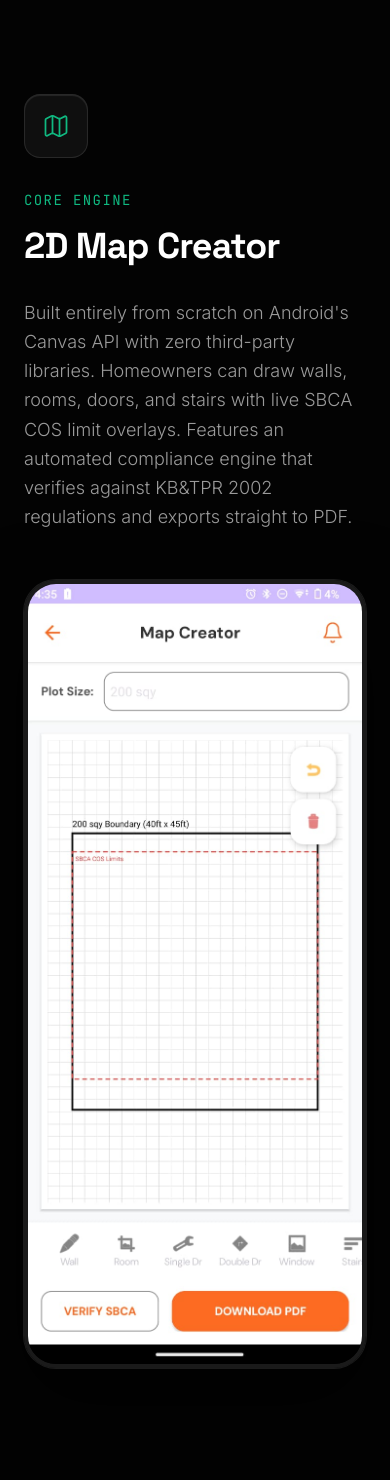
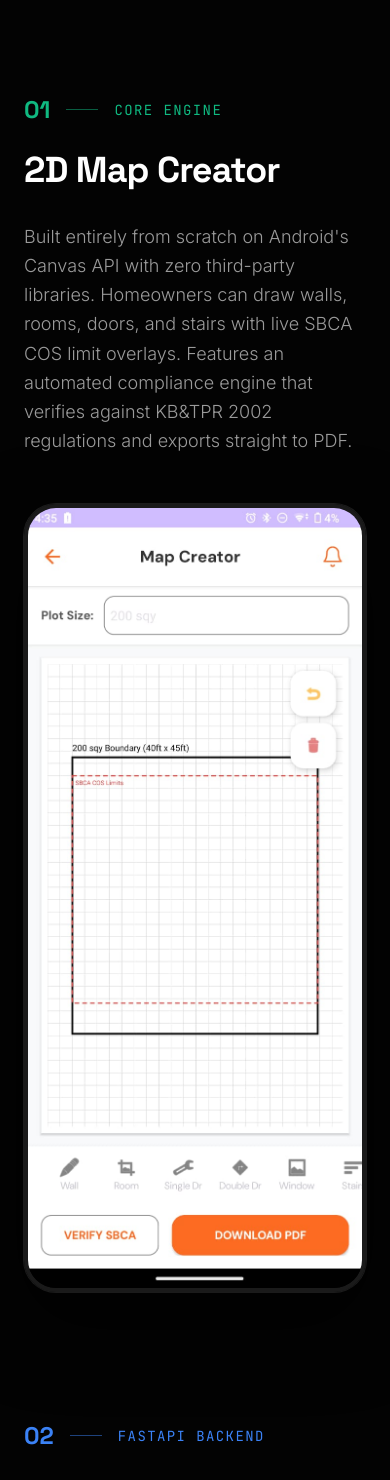
Before and after one commit to Rao-automates/Portfolio, a Next.js app: page / in a window 390 px wide. Shown: the part 6600-8080 px from the top of the page. Built offline with nearby package versions, Linux system fonts and the light colour scheme.

Commit message:
UI: Replaced generic Lucide icons with premium typography indexes for HouseMate Case Study

```diff
--- a/components/HouseMateCaseStudy.jsx
+++ b/components/HouseMateCaseStudy.jsx
@@ -80,10 +80,11 @@ export function HouseMateCaseStudy() {
          {/* Feature 1: Map Creator (Text Left, UI Right) */}
          <div className="flex flex-col lg:flex-row items-center gap-12 lg:gap-24">
             <div className="w-full lg:w-1/2 flex flex-col items-start">
-               <div className="w-16 h-16 rounded-2xl bg-white/5 border border-white/10 flex items-center justify-center mb-8 shadow-[inset_0_1px_1px_rgba(255,255,255,0.1)]">
-                 <Map className="text-emerald-500" size={28} strokeWidth={1.5} />
+               <div className="flex items-center gap-4 mb-6">
+                 <span className="text-emerald-500 font-display text-2xl font-bold">01</span>
+                 <div className="h-[1px] w-8 bg-emerald-500/50" />
+                 <span className="text-emerald-500 font-mono text-sm tracking-widest uppercase">Core Engine</span>
                </div>
-               <span className="text-emerald-500 font-mono text-sm tracking-widest uppercase mb-4 block">Core Engine</span>
                <h3 className="text-4xl md:text-6xl font-display font-bold text-white tracking-tight mb-8">2D Map Creator</h3>
                <p className="text-white/60 leading-relaxed text-lg md:text-xl font-light">
                  Built entirely from scratch on Android's Canvas API with zero third-party libraries. Homeowners can draw walls, rooms, doors, and stairs with live SBCA COS limit overlays. Features an automated compliance engine that verifies against KB&TPR 2002 regulations and exports straight to PDF.
@@ -112,10 +113,11 @@ export function HouseMateCaseStudy() {
                />
             </div>
             <div className="w-full lg:w-1/2 flex flex-col items-start lg:items-end text-left lg:text-right">
-               <div className="w-16 h-16 rounded-2xl bg-white/5 border border-white/10 flex items-center justify-center mb-8 shadow-[inset_0_1px_1px_rgba(255,255,255,0.1)]">
-                 <Calculator className="text-blue-500" size={28} strokeWidth={1.5} />
+               <div className="flex items-center gap-4 mb-6 flex-row-reverse lg:flex-row">
+                 <span className="text-blue-500 font-mono text-sm tracking-widest uppercase lg:order-3">FastAPI Backend</span>
+                 <div className="h-[1px] w-8 bg-blue-500/50 lg:order-2" />
+                 <span className="text-blue-500 font-display text-2xl font-bold lg:order-1">02</span>
                </div>
-               <span className="text-blue-500 font-mono text-sm tracking-widest uppercase mb-4 block">FastAPI Backend</span>
                <h3 className="text-4xl md:text-6xl font-display font-bold text-white tracking-tight mb-8">Cost Estimator</h3>
                <p className="text-white/60 leading-relaxed text-lg md:text-xl font-light">
                  Select a floor plan, enter budget and floor count, and receive a full material BOQ (blocks, cement, steel, plumbing) broken across 3 quality tiers.
@@ -126,10 +128,11 @@ export function HouseMateCaseStudy() {
          {/* Feature 3: Marketplace (Text Left, UI Right) */}
          <div className="flex flex-col lg:flex-row items-center gap-12 lg:gap-24">
             <div className="w-full lg:w-1/2 flex flex-col items-start">
-               <div className="w-16 h-16 rounded-2xl bg-white/5 border border-white/10 flex items-center justify-center mb-8 shadow-[inset_0_1px_1px_rgba(255,255,255,0.1)]">
-                 <Users className="text-purple-500" size={28} strokeWidth={1.5} />
+               <div className="flex items-center gap-4 mb-6">
+                 <span className="text-purple-500 font-display text-2xl font-bold">03</span>
+                 <div className="h-[1px] w-8 bg-purple-500/50" />
+                 <span className="text-purple-500 font-mono text-sm tracking-widest uppercase">Bidding Logic</span>
                </div>
-               <span className="text-purple-500 font-mono text-sm tracking-widest uppercase mb-4 block">Bidding Logic</span>
                <h3 className="text-4xl md:text-6xl font-display font-bold text-white tracking-tight mb-8">Marketplace</h3>
                <p className="text-white/60 leading-relaxed text-lg md:text-xl font-light">
                  Homeowners post projects. Contractors receive push notifications, browse listings, and submit competitive bids. Private chat unlocks upon acceptance.
@@ -158,10 +161,11 @@ export function HouseMateCaseStudy() {
                />
             </div>
             <div className="w-full lg:w-1/2 flex flex-col items-start lg:items-end text-left lg:text-right">
-               <div className="w-16 h-16 rounded-2xl bg-white/5 border border-white/10 flex items-center justify-center mb-8 shadow-[inset_0_1px_1px_rgba(255,255,255,0.1)]">
-                 <Zap className="text-orange-500" size={28} strokeWidth={1.5} />
+               <div className="flex items-center gap-4 mb-6 flex-row-reverse lg:flex-row">
+                 <span className="text-orange-500 font-mono text-sm tracking-widest uppercase lg:order-3">Infrastructure</span>
+                 <div className="h-[1px] w-8 bg-orange-500/50 lg:order-2" />
+                 <span className="text-orange-500 font-display text-2xl font-bold lg:order-1">04</span>
                </div>
-               <span className="text-orange-500 font-mono text-sm tracking-widest uppercase mb-4 block">Infrastructure</span>
                <h3 className="text-4xl md:text-6xl font-display font-bold text-white tracking-tight mb-8">Real-Time Sync</h3>
                <p className="text-white/60 leading-relaxed text-lg md:text-xl font-light">
                  Powered by Firebase Cloud Messaging. New bids, messages, and project alerts are delivered instantly with live unread badges across the platform.
@@ -172,10 +176,11 @@ export function HouseMateCaseStudy() {
          {/* Feature 5: Web Admin (Full Width Cinematic) */}
          <div className="flex flex-col items-center gap-16 pt-24 md:pt-32">
             <div className="flex flex-col items-center text-center max-w-3xl">
-               <div className="w-16 h-16 rounded-2xl bg-white/5 border border-white/10 flex items-center justify-center mb-8 shadow-[inset_0_1px_1px_rgba(255,255,255,0.1)]">
-                 <LayoutDashboard className="text-red-500" size={28} strokeWidth={1.5} />
+               <div className="flex items-center gap-4 mb-6">
+                 <span className="text-red-500 font-display text-2xl font-bold">05</span>
+                 <div className="h-[1px] w-8 bg-red-500/50" />
+                 <span className="text-red-500 font-mono text-sm tracking-widest uppercase">Oversight</span>
                </div>
-               <span className="text-red-500 font-mono text-sm tracking-widest uppercase mb-4 block">Oversight</span>
                <h3 className="text-4xl md:text-6xl font-display font-bold text-white tracking-tight mb-8">Admin Dashboard</h3>
                <p className="text-white/60 leading-relaxed text-lg md:text-xl font-light">
                  A dedicated web panel for platform oversight, handling user management, project analytics, template approvals, and global material pricing control.
```
